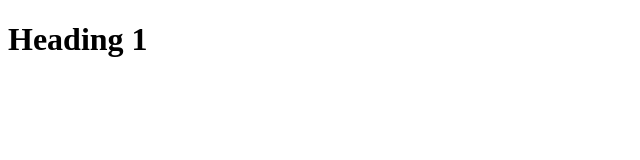
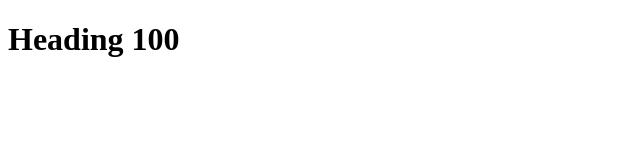
Before and after one commit to arnaspl/git_bridge, a plain HTML site: page index.html in a window 1280 px wide. Shown: the full height of the page, 0-640 px from the left. Drawn offline with Linux system fonts and the light colour scheme.

Commit message:
Update index.html

```diff
--- a/index.html
+++ b/index.html
@@ -7,6 +7,6 @@
     <title>Document</title>
 </head>
 <body>
-    <h1>Heading 1</h1>
+    <h1>Heading 100</h1>
 </body>
 </html>
```
